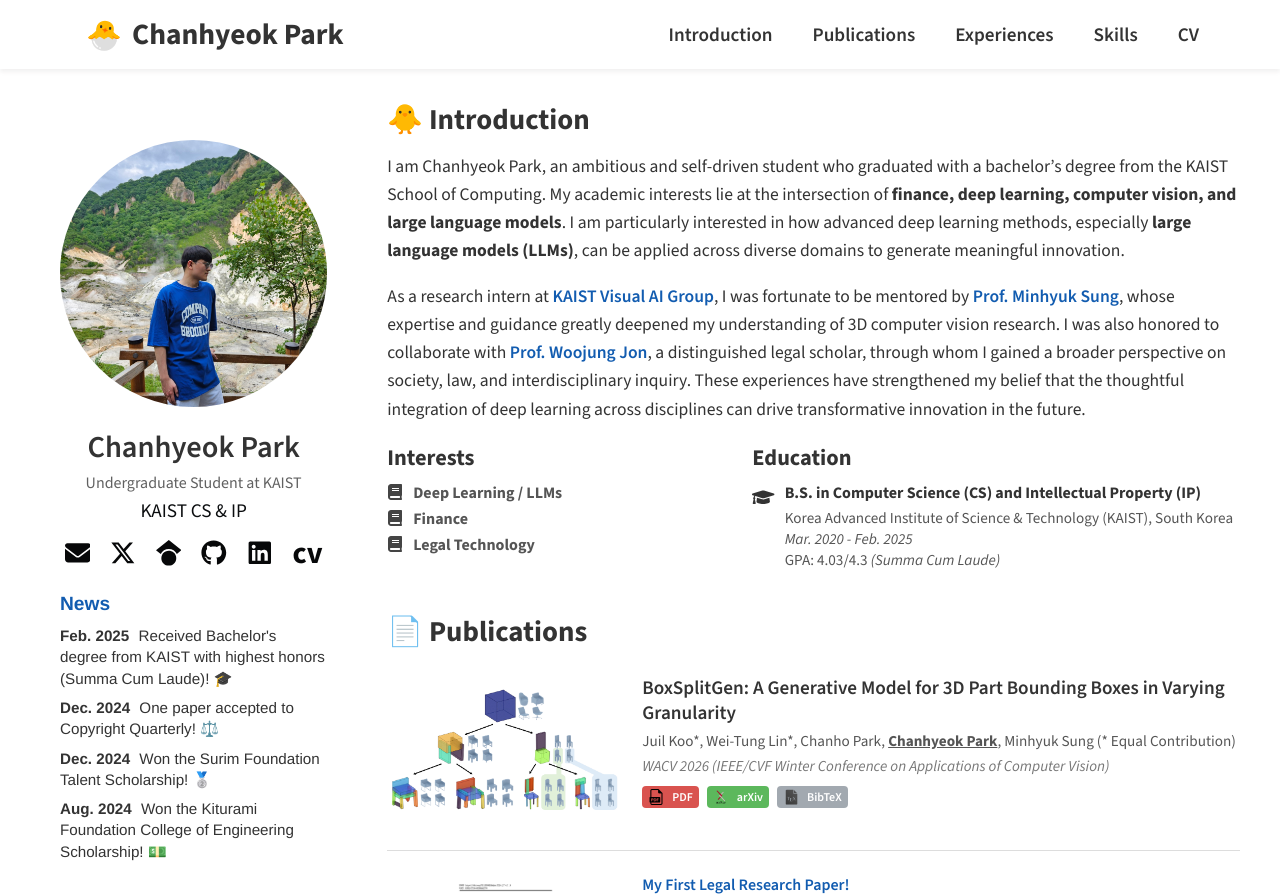
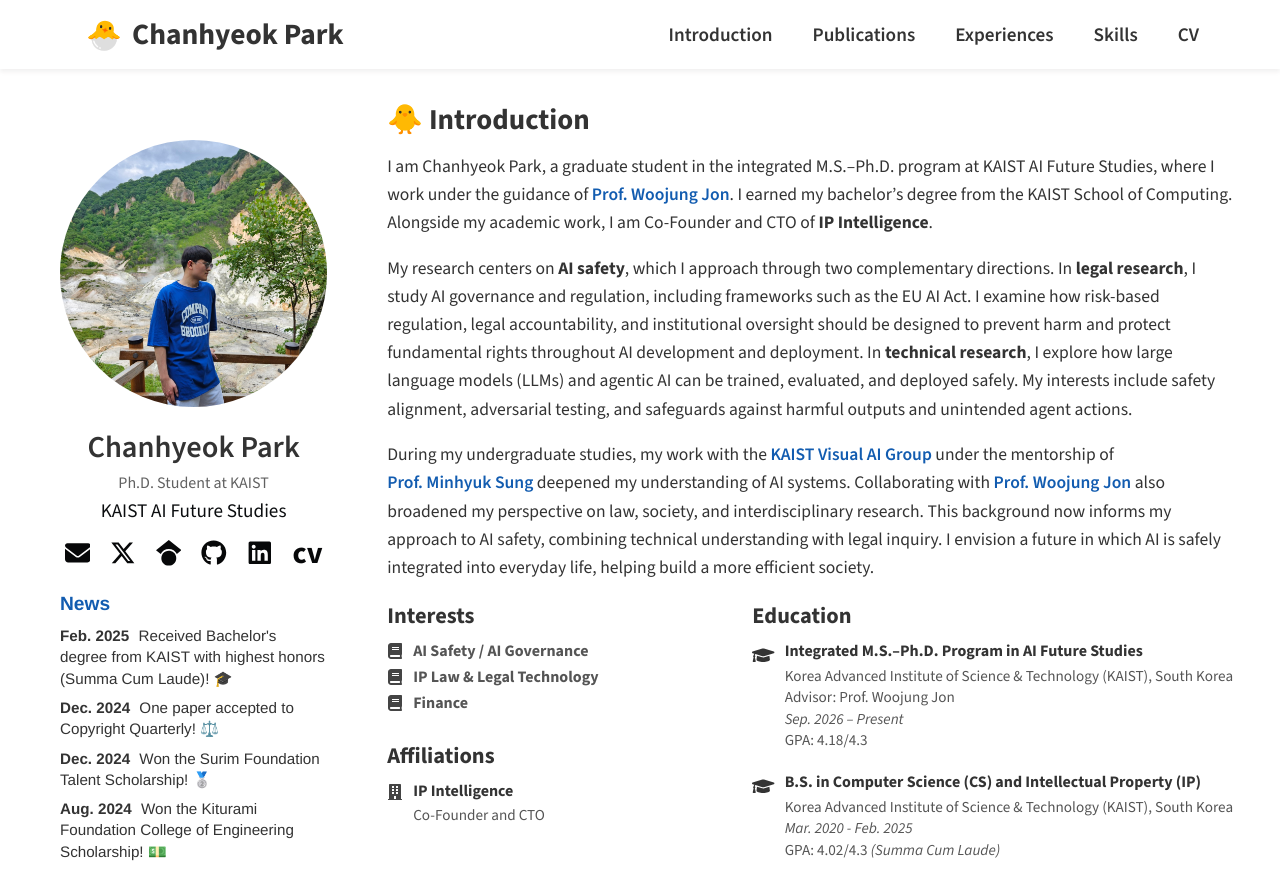
Before and after one commit to chpark1111/chpark1111.github.io, a React (Create React App) app: page / in a window 1280 px wide. Shown: the top 896 px of the page. Built offline with nearby package versions, Linux system fonts and the light colour scheme.

Commit message:
Update AI safety profile, education, affiliations, and CV

```diff
--- a/src/components/Footer.js
+++ b/src/components/Footer.js
@@ -6,7 +6,7 @@
 		<footer className="footer">
 			<div className="footer-content">
 				<p>
-					© 2024-2025. Chanhyeok Park all rights reserved. <br/>
+					© 2024–{new Date().getFullYear()} Chanhyeok Park. All rights reserved. <br/>
 					This website was designed by Chanhyeok and built with React.
 				</p>
 			</div>
--- a/src/components/InterestsEducation/InterestsEducation.css
+++ b/src/components/InterestsEducation/InterestsEducation.css
@@ -34,6 +34,38 @@
 .interest-icon {
   margin-right: 10px;
   color: #444;
+}
+
+.affiliations-section {
+  margin: 28px 0 20px;
+}
+
+.affiliations-section .section-title {
+  margin-top: 0;
+}
+
+.affiliation-item {
+  display: flex;
+  align-items: flex-start;
+  gap: 10px;
+}
+
+.affiliation-icon {
+  flex-shrink: 0;
+  margin-top: 4px;
+  color: #444;
+}
+
+.affiliation-name {
+  font-size: 1rem;
+  color: #333;
+}
+
+.affiliation-role {
+  margin: 4px 0 0;
+  font-size: 0.95rem;
+  line-height: 1.4;
+  color: #555;
 }
 
 /* Right column: Education */
--- a/src/components/InterestsEducation/InterestsEducation.js
+++ b/src/components/InterestsEducation/InterestsEducation.js
@@ -1,5 +1,5 @@
 import React from 'react';
-import { FaBook, FaGraduationCap } from 'react-icons/fa';
+import { FaBook, FaBuilding, FaGraduationCap } from 'react-icons/fa';
 import './InterestsEducation.css';
 
 function InterestsEducation({ className = '' }) {
@@ -10,21 +10,47 @@
         <ul className="interests-list">
           <li>
             <FaBook className="interest-icon" />
-            <strong> Deep Learning / LLMs</strong>
+            <strong> AI Safety / AI Governance</strong>
+          </li>
+          <li>
+            <FaBook className="interest-icon" />
+            <strong> IP Law &amp; Legal Technology</strong>
           </li>
           <li>
             <FaBook className="interest-icon" />
             <strong> Finance</strong>
           </li>
-          <li>
-            <FaBook className="interest-icon" />
-            <strong> Legal Technology</strong>
-          </li>
         </ul>
+
+        <section className="affiliations-section" aria-labelledby="affiliations-title">
+          <h3 className="section-title" id="affiliations-title">Affiliations</h3>
+          <div className="affiliation-item">
+            <FaBuilding className="affiliation-icon" aria-hidden="true" />
+            <div>
+              <strong className="affiliation-name">IP Intelligence</strong>
+              <p className="affiliation-role">Co-Founder and CTO</p>
+            </div>
+          </div>
+        </section>
       </div>
 
       <div className="education-section">
         <h3 className="education-title">Education</h3>
+
+        <div className="education-item">
+          <FaGraduationCap className="edu-icon" />
+          <div className="edu-content">
+            <strong className="edu-degree">
+              Integrated M.S.–Ph.D. Program in AI Future Studies
+            </strong>
+            <p className="edu-details">
+              Korea Advanced Institute of Science &amp; Technology (KAIST), South Korea <br />
+              Advisor: Prof. Woojung Jon <br />
+              <span className="edu-date">Sep. 2026 – Present</span> <br />
+              GPA: 4.18/4.3
+            </p>
+          </div>
+        </div>
 
         <div className="education-item">
           <FaGraduationCap className="edu-icon" />
@@ -35,7 +61,7 @@
             <p className="edu-details">
               Korea Advanced Institute of Science & Technology (KAIST), South Korea <br />
               <span className="edu-date">Mar. 2020 - Feb. 2025</span> <br />
-              GPA: 4.03/4.3 <em>(Summa Cum Laude)</em>
+              GPA: 4.02/4.3 <em>(Summa Cum Laude)</em>
             </p>
           </div>
         </div>
--- a/src/components/ProfileSection.js
+++ b/src/components/ProfileSection.js
@@ -6,29 +6,43 @@
     <section className="profile-section" id="introduction">
       <h2>🐥 Introduction</h2>
       <div className="intro">
-        <p> I am Chanhyeok Park, an ambitious and self-driven student who graduated with a bachelor’s degree from the KAIST School of Computing. My academic interests lie at the intersection of <b>finance, deep learning, computer vision, and large language models</b>. I am particularly interested in how advanced deep learning methods, especially <b>large language models (LLMs)</b>, can be applied across diverse domains to generate meaningful innovation.</p>
-        <p> As a research intern at{' '}
+        <p>
+          I am Chanhyeok Park, a graduate student in the integrated M.S.–Ph.D. program at KAIST AI Future Studies, where I work under the guidance of{' '}
+          <a
+            href="https://fs.kaist.ac.kr/ko/?c=184&s=&cidx1=41&gp=1&gbn=viewok&ix=1545"
+            target="_blank"
+            rel="noreferrer"
+          >
+            Prof. Woojung Jon
+          </a>. I earned my bachelor’s degree from the KAIST School of Computing. Alongside my academic work, I am Co-Founder and CTO of <b>IP Intelligence</b>.
+        </p>
+        <p>
+          My research centers on <b>AI safety</b>, which I approach through two complementary directions. In <b>legal research</b>, I study AI governance and regulation, including frameworks such as the EU AI Act. I examine how risk-based regulation, legal accountability, and institutional oversight should be designed to prevent harm and protect fundamental rights throughout AI development and deployment. In <b>technical research</b>, I explore how large language models (LLMs) and agentic AI can be trained, evaluated, and deployed safely. My interests include safety alignment, adversarial testing, and safeguards against harmful outputs and unintended agent actions.
+        </p>
+        <p>
+          During my undergraduate studies, my work with the{' '}
           <a
             href="https://visualai.kaist.ac.kr/"
             target="_blank"
             rel="noreferrer"
           >
             KAIST Visual AI Group
-        </a>, I was fortunate to be mentored by{' '}
+          </a> under the mentorship of{' '}
           <a
             href="https://mhsung.github.io/"
             target="_blank"
             rel="noreferrer"
           >
             Prof. Minhyuk Sung
-        </a>, whose expertise and guidance greatly deepened my understanding of 3D computer vision research. I was also honored to collaborate with{' '}
+          </a> deepened my understanding of AI systems. Collaborating with{' '}
           <a
             href="https://fs.kaist.ac.kr/ko/?c=184&s=&cidx1=41&gp=1&gbn=viewok&ix=1545"
             target="_blank"
             rel="noreferrer"
           >
             Prof. Woojung Jon
-        </a>, a distinguished legal scholar, through whom I gained a broader perspective on society, law, and interdisciplinary inquiry. These experiences have strengthened my belief that the thoughtful integration of deep learning across disciplines can drive transformative innovation in the future.</p>
+          </a> also broadened my perspective on law, society, and interdisciplinary research. This background now informs my approach to AI safety, combining technical understanding with legal inquiry. I envision a future in which AI is safely integrated into everyday life, helping build a more efficient society.
+        </p>
       </div>
     </section>
   );
--- a/src/components/Sidebar.js
+++ b/src/components/Sidebar.js
@@ -10,8 +10,8 @@
     <aside className="sidebar">
       <img src={profileImg} alt="Profile" className="profile-img" />
       <h2 className="name">Chanhyeok Park</h2>
-      <div className="subtitle">Undergraduate Student at KAIST</div>
-      <div className="affiliation">KAIST CS & IP</div>
+      <div className="subtitle">Ph.D. Student at KAIST</div>
+      <div className="affiliation">KAIST AI Future Studies</div>
       <div className="sidebar-icons">
         <a href="mailto:chpark11111023@gmail.com" target="_blank" rel="noreferrer" aria-label="Email">
           <FaEnvelope />
--- a/src/data/experiences.json
+++ b/src/data/experiences.json
@@ -1,19 +1,19 @@
 [
   {
-    "title": "Researching Graph-RAG Tax AI Systems",
+    "title": "Researching Graph-RAG Tax AI Systems & Agentic AI",
     "organization": "Intellicon",
     "orgLink": "https://intellicon.co.kr/eng/",
     "role": "AI Researcher",
     "date": "Nov. 2025 - Mar. 2026",
     "logo": "/assets/images/logos/intellicon.png",
-    "description": "Built and designed entity ontologies and knowledge graphs for retrieving statutory, case law, and administrative interpretation data."
+    "description": "Designed and built entity ontologies and knowledge graphs to retrieve statutes, case law, and administrative interpretations. Developed an agentic AI system to answer tax-related questions."
   },
   {
     "title": "Developing AI Systems for GGGI",
     "organization": "Global Green Growth Institute",
     "orgLink": "https://gggi.org/",
     "role": "Intern",
-    "date": "June. 2025 - Dec. 2025",
+    "date": "Sep. 2025 - Dec. 2025",
     "logo": "/assets/images/logos/gggi.png"
   },
   {
--- a/src/data/publications.json
+++ b/src/data/publications.json
@@ -55,7 +55,7 @@
     "awardText": "",
     "title": "A Study on the Calculation of Technology Leakage Damage",
     "authors": "전우정, 박성필, 박태정, 김범태, 정유경, 이창곤, 김기범, 박찬혁(Chanhyeok Park), 홍유승",
-    "venue": "대검찰청 용역연구과제 2023",
+    "venue": "Research Project Commissioned by the Supreme Prosecutors’ Office of Korea, 2023",
     "tags": [
       { "label": "PDF", "style": "red", "icon": "/assets/icons/pdf.png", "href": "https://drive.google.com/file/d/1R8WC9U00wcHbJMYMqxkKO6bU1dHPFiu2/view?usp=sharing"  }
     ]
```
Also changed, not shown: 2 other files (tests, documents, lock files or other folders). Lines whose indentation alone changed are shown as unchanged.
